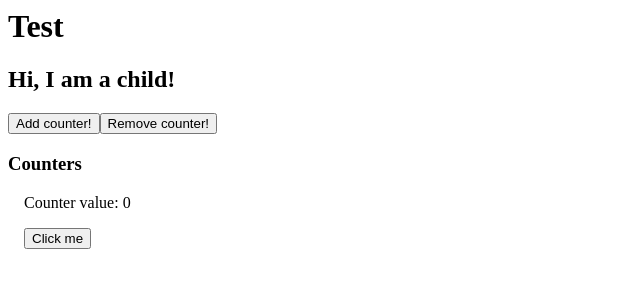
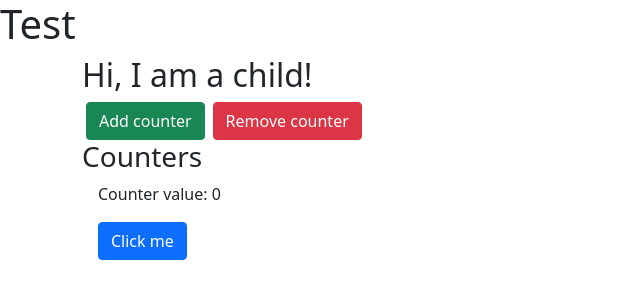
Before and after one commit to wimmers/mini-react, a plain HTML site: page index.html in a window 1280 px wide. Shown: the whole page, without its empty margins (0-640 px from the left). Drawn offline with nearby package versions, Linux system fonts and the light colour scheme.

Commit message:
Add bootstrap

```diff
--- a/index.html
+++ b/index.html
@@ -2,11 +2,19 @@
 
 <head>
     <title>Yo</title>
+
+    <!-- Required meta tags -->
+    <meta charset="utf-8">
+    <meta name="viewport" content="width=device-width, initial-scale=1">
+
+    <!-- Bootstrap CSS -->
+    <link href="https://cdn.jsdelivr.net/npm/bootstrap@5.0.0-beta1/dist/css/bootstrap.min.css" rel="stylesheet"
+        integrity="sha384-giJF6kkoqNQ00vy+HMDP7azOuL0xtbfIcaT9wjKHr8RbDVddVHyTfAAsrekwKmP1" crossorigin="anonymous">
 </head>
 
 <body>
     <h1>Test</h1>
-    <div id="#container"></div>
+    <div class="container" id="#container"></div>
 </body>
 
 <script src="index.js"></script>
--- a/index.js
+++ b/index.js
@@ -75,7 +75,8 @@ const MyCounter = (props) => {
     const buttonText = "Click me"
     const btn = button(
         {
-            onclick: () => countUp()
+            onclick: () => countUp(),
+            className: 'btn btn-primary'
         },
         text(buttonText)
     )
@@ -88,6 +89,13 @@ const MyCounter = (props) => {
     )
 }
 
+const row = (...children) => {
+    return div(
+        { className: "row" },
+        ...children
+    )
+}
+
 const App = (props) => {
     const greetingText = "Hi, I am a child!"
     const greeting = text(greetingText)
@@ -95,15 +103,21 @@ const App = (props) => {
     const [numCounters, setNumCounters] = useState(1)
     const addCounterBtn = button(
         {
-            onclick: () => setNumCounters(numCounters + 1)
+            onclick: () => setNumCounters(numCounters + 1),
+            className: "btn btn-success mx-1"
         },
-        text("Add counter!")
+        text("Add counter")
     )
     const removeCounterBtn = button(
         {
-            onclick: () => setNumCounters(numCounters - 1)
+            onclick: () => setNumCounters(numCounters - 1),
+            className: "btn btn-danger mx-1"
         },
-        text("Remove counter!")
+        text("Remove counter")
+    )
+    const controls = div({},
+        addCounterBtn,
+        removeCounterBtn
     )
     const counter = {
         type: MyCounter,
@@ -126,8 +140,7 @@ const App = (props) => {
                 ]
             }
         },
-        addCounterBtn,
-        removeCounterBtn,
+        controls,
         h3({}, text("Counters")),
         counterElement
     ]
```
